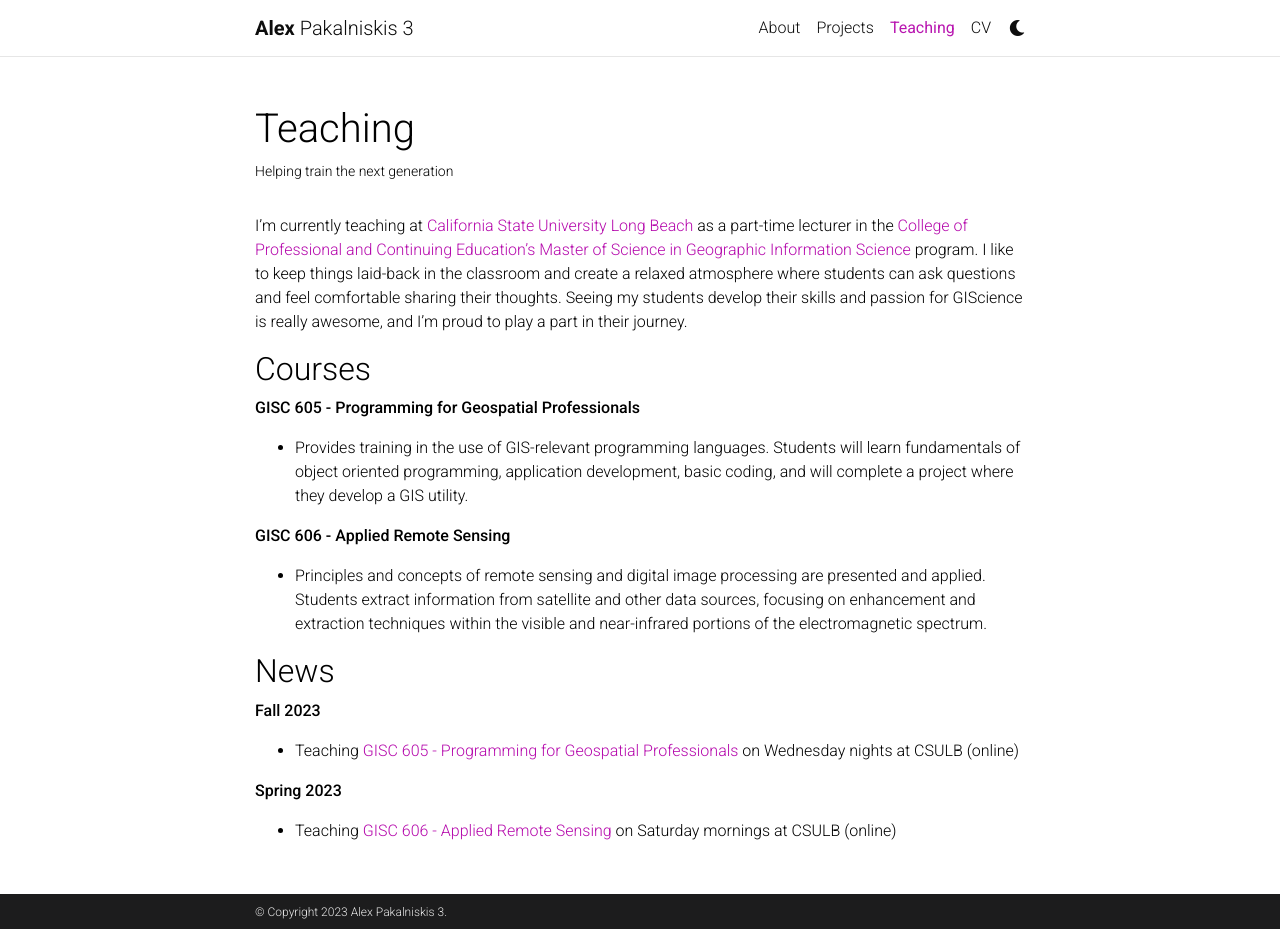
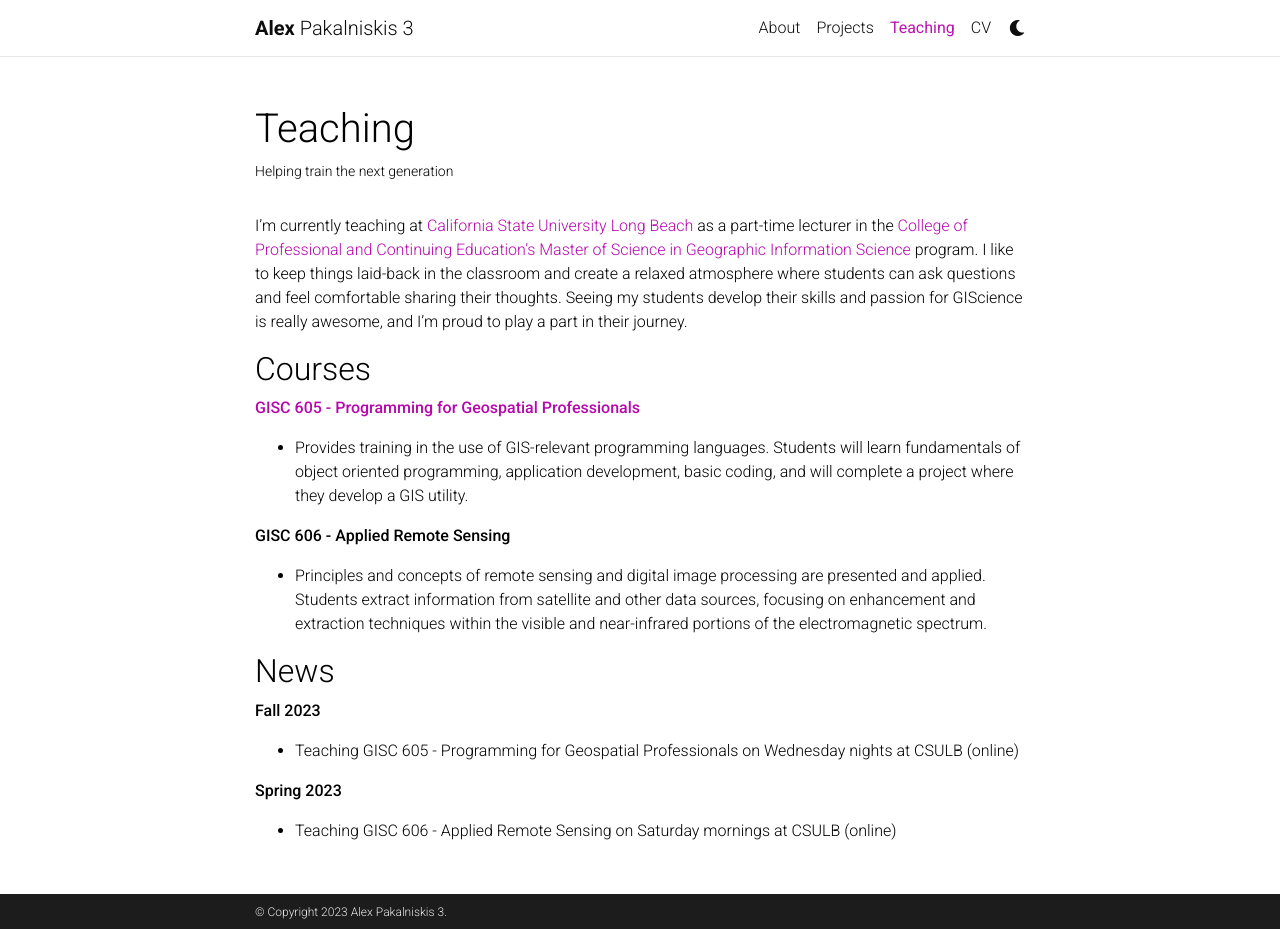
Before and after one commit to alex-pakalniskis/alex-pakalniskis.github.io, a Jekyll site: the page built from _pages/teaching.md, in a window 1280 px wide and 929 px high. Built offline with Jekyll 4.4.1, drawn with Linux system fonts in a browser that asks for light colours; comment, search, counter and statistics services are not loaded; a style sheet for code colours, icons or effects is not loaded; part of the change alters nothing that is shown.

```diff
--- a/_pages/teaching.md
+++ b/_pages/teaching.md
@@ -10,7 +10,7 @@ nav_order: 3
 I’m currently teaching at [California State University Long Beach](https://www.csulb.edu/) as a part-time lecturer in the [College of Professional and Continuing Education’s](https://www.cpace.csulb.edu/) [Master of Science in Geographic Information Science](https://www.cpace.csulb.edu/courses/degree-programs/master-of-science-in-geographic-information-science) program. I like to keep things laid-back in the classroom and create a relaxed atmosphere where students can ask questions and feel comfortable sharing their thoughts. Seeing my students develop their skills and passion for GIScience is really awesome, and I’m proud to play a part in their journey.
 
 ## Courses
-**GISC 605 - Programming for Geospatial Professionals**
+**[GISC 605 - Programming for Geospatial Professionals](https://gisc605.alexpakalniskis.com/)**
 * Provides training in the use of GIS-relevant programming languages. Students will learn fundamentals of object oriented programming, application development, basic coding, and will complete a project where they develop a GIS utility.
 
 **GISC 606 - Applied Remote Sensing**
@@ -18,7 +18,7 @@ I’m currently teaching at [California State University Long Beach](https://www
 
 ## News
 **Fall 2023**
-* Teaching [GISC 605 - Programming for Geospatial Professionals](https://alexs-organization-29.gitbook.io/gisc-605/) on Wednesday nights at CSULB (online)
+* Teaching GISC 605 - Programming for Geospatial Professionals on Wednesday nights at CSULB (online)
 
 **Spring 2023**
-* Teaching [GISC 606 - Applied Remote Sensing](https://alex-pakalniskis.github.io/gisc606-spring2023/) on Saturday mornings at CSULB (online)
+* Teaching GISC 606 - Applied Remote Sensing on Saturday mornings at CSULB (online)
```
